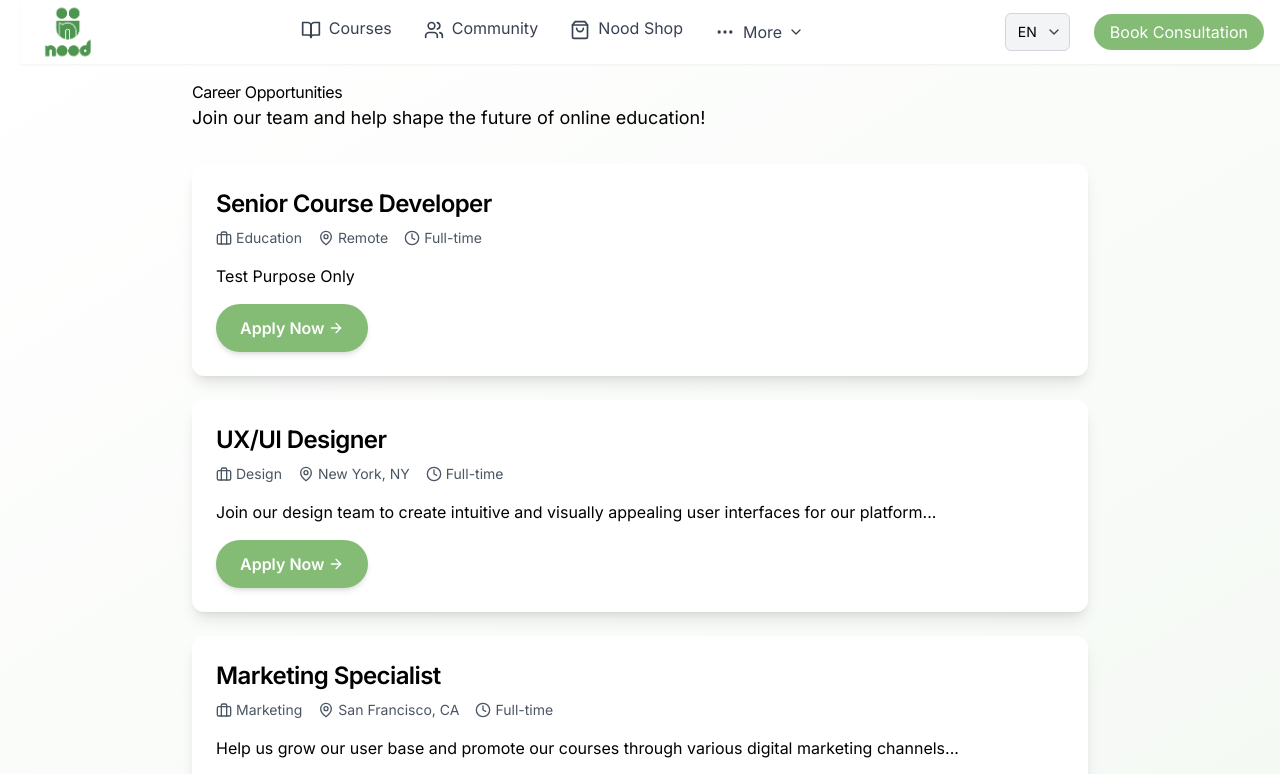
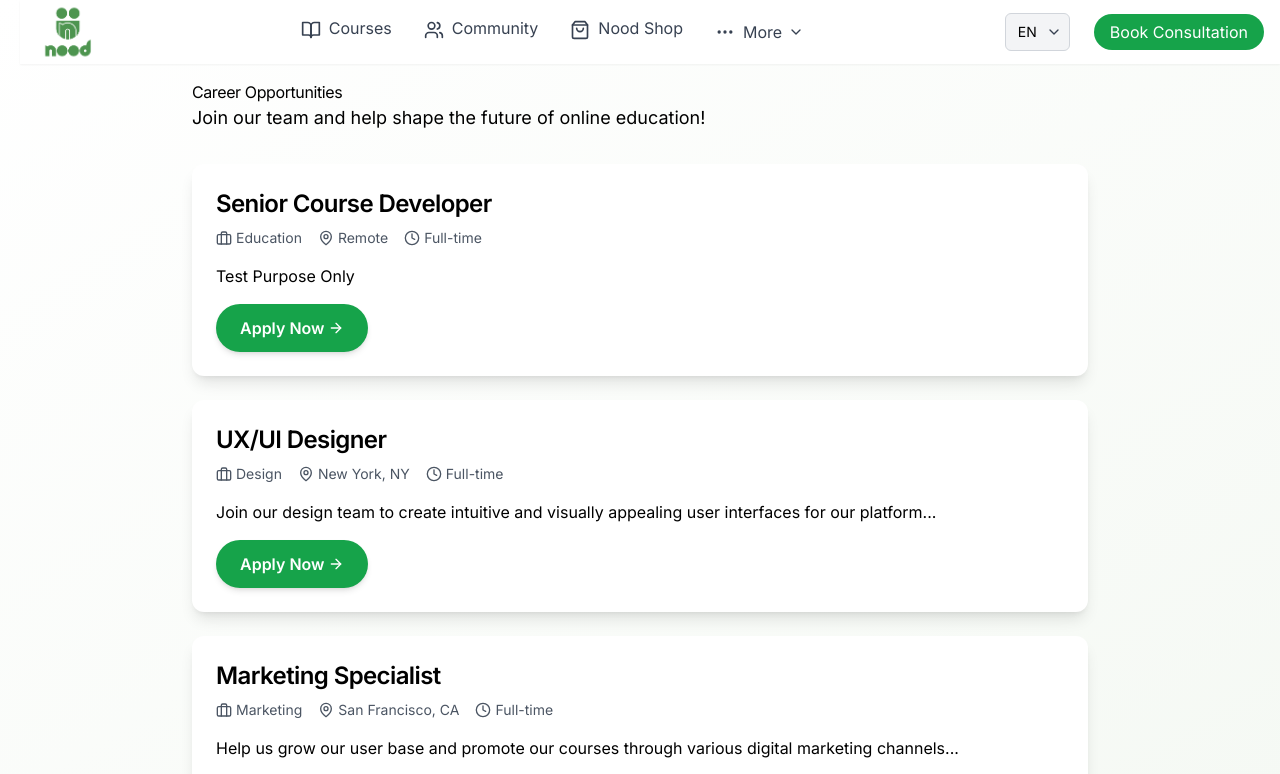
Before and after one commit to EmreGunner/NoodWebMain, a React (Vite) app: page /careers in a window 1280 px wide. Shown: the top 774 px of the page. Built offline with nearby package versions, Linux system fonts and the light colour scheme.

Commit message:
changes8

```diff
--- a/src/components/MeetHeroCard.module.css
+++ b/src/components/MeetHeroCard.module.css
@@ -21,7 +21,7 @@
   left: 3px;
   border-radius: 29px;
   z-index: 1;
-  border: 0px solid #84bb75;
+  border: 0px solid #16a34a;
   overflow: hidden;
   transition: all 0.5s ease-in-out 0.2s, z-index 0.5s ease-in-out 0.2s;
 }
@@ -39,7 +39,7 @@
   bottom: 3px;
   left: 3px;
   right: 3px;
-  background: #84bb75;
+  background: #16a34a;
   top: 80%;
   border-radius: 29px;
   z-index: 2;
--- a/src/components/home/VideoSection.css
+++ b/src/components/home/VideoSection.css
@@ -8,7 +8,7 @@
   top: 0;
   width: 1px;
   height: 100%;
-  background: linear-gradient(to bottom, transparent, #84bb75, transparent);
+  background: linear-gradient(to bottom, transparent, #16a34a, transparent);
   opacity: 0.2;
   animation: lightBeam 30s linear infinite;
 }
--- a/src/components/home/VideoSection.tsx
+++ b/src/components/home/VideoSection.tsx
@@ -30,9 +30,9 @@ const VideoSection: React.FC = () => {
           className="w-full max-w-4xl mx-auto relative"
         >
           {/* Glowing border effect */}
-          <div className="absolute inset-0 bg-gradient-to-br from-[#84bb75] to-[#4e9350] rounded-3xl opacity-75 blur-lg"></div>
+          <div className="absolute inset-0 bg-gradient-to-br from-[#16a34a] to-[#4e9350] rounded-3xl opacity-75 blur-lg"></div>
 
-          <div className="bg-gradient-to-br from-[#84bb75] to-[#4e9350] rounded-3xl p-1 shadow-2xl relative">
+          <div className="bg-gradient-to-br from-[#16a34a] to-[#4e9350] rounded-3xl p-1 shadow-2xl relative">
             <div className="bg-[#0f2a1e] rounded-3xl p-4 sm:p-6">
               <div className="aspect-w-16 aspect-h-9 w-full overflow-visible relative z-10">
                 <HeroCard />
--- a/src/styles/MeetHeroCard.css
+++ b/src/styles/MeetHeroCard.css
@@ -33,7 +33,7 @@
   left: 3px;
   border-radius: 29px;
   z-index: 1;
-  border: 0px solid #84bb75;
+  border: 0px solid #16a34a;
   overflow: hidden;
   transition: all 0.5s ease-in-out 0.2s, z-index 0.5s ease-in-out 0.2s;
 }
@@ -53,7 +53,7 @@
   bottom: 3px;
   left: 3px;
   right: 3px;
-  background: #84bb75;
+  background: #16a34a;
   top: 80%;
   border-radius: 29px;
   z-index: 2;
@@ -130,7 +130,7 @@
 
 .hero-card-wrapper .card .bottom .bottom-bottom .button {
   background: white;
-  color: #84bb75;
+  color: #16a34a;
   border: none;
   border-radius: 25px;
   align-self: center;
@@ -159,7 +159,7 @@
   left: 10px;
   border-radius: 50%;
   z-index: 3;
-  border: 7px solid #84bb75;
+  border: 7px solid #16a34a;
   box-shadow: rgba(96, 75, 74, 0.188) 0px 5px 5px 0px;
   transition: all 0.5s ease-in-out, z-index 0.5s ease-in-out 0.1s;
 }
@@ -176,7 +176,7 @@
   left: 1.5rem;
   right: 1.5rem;
   text-align: center;
-  color: #84bb75;
+  color: #16a34a;
   z-index: 4;
   opacity: 0;
   transition: opacity 1s ease-in-out;
--- a/src/styles/globals.css
+++ b/src/styles/globals.css
@@ -9,7 +9,7 @@
   --section-spacing: clamp(2rem, 5vw, 4rem);
 
   /* Brand Colors */
-  --color-primary: #84bb75;
+  --color-primary: #16a34a;
   --color-secondary: #4e9350;
   --color-dark: #1a3d2f;
   --color-light: #f5f9f4;
@@ -151,13 +151,13 @@ html {
 
   .hero-pattern {
     background-color: #f9fafb;
-    background-image: radial-gradient(#84bb75 0.5px, transparent 0.5px),
-                      radial-gradient(#84bb75 0.5px, #f9fafb 0.5px);
+    background-image: radial-gradient(#16a34a 0.5px, transparent 0.5px),
+                      radial-gradient(#16a34a 0.5px, #f9fafb 0.5px);
     background-size: 20px 20px;
     background-position: 0 0, 10px 10px;
     opacity: 0.2;
   }
 
   .gradient-bg {
-    background: linear-gradient(135deg, #84bb75 0%, #5d8a54 100%);
+    background: linear-gradient(135deg, #16a34a 0%, #5d8a54 100%);
   }
--- a/tailwind.config.js
+++ b/tailwind.config.js
@@ -10,7 +10,7 @@ export default {
         'tablet': {'min': '768px', 'max': '1024px'},
       },
       colors: {
-        primary: '#84bb75',
+        primary: '#16a34a',
         secondary: '#5d8a54',
         background: '#ffffff',
         text: '#000000',
```
Also changed, not shown: src/assets/nood.svg.
